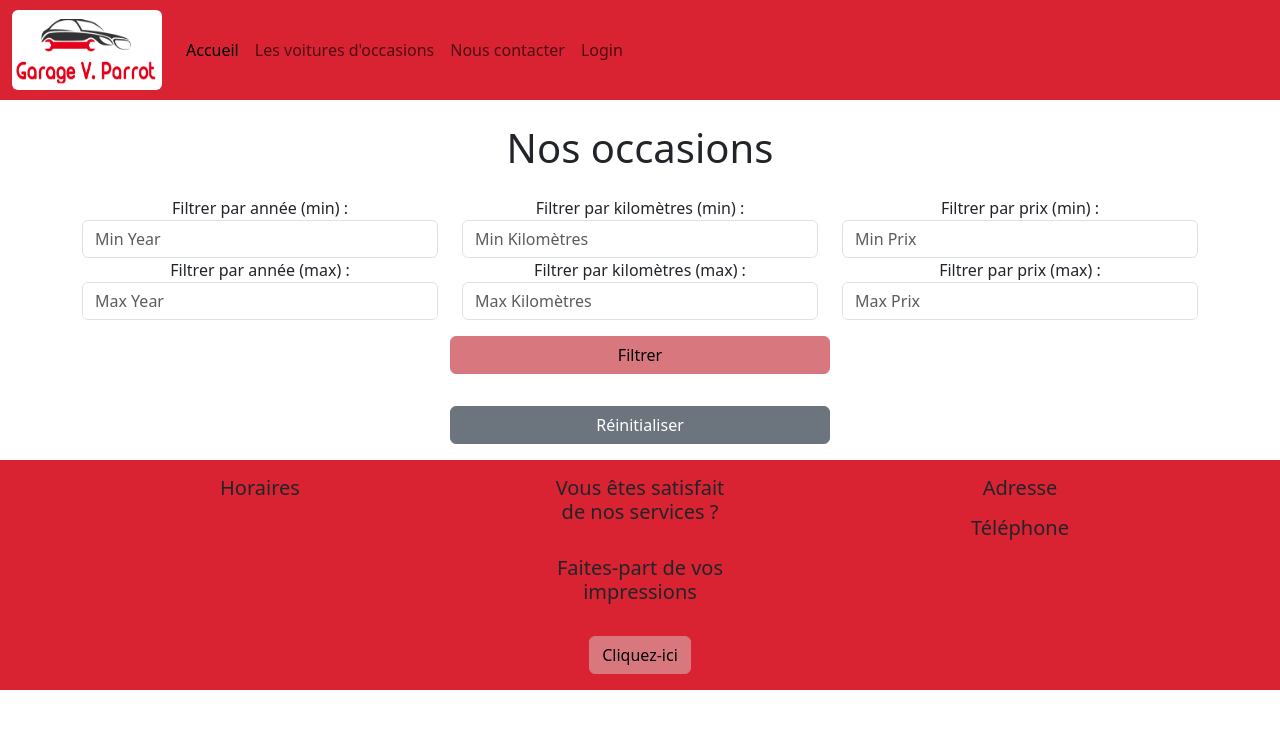
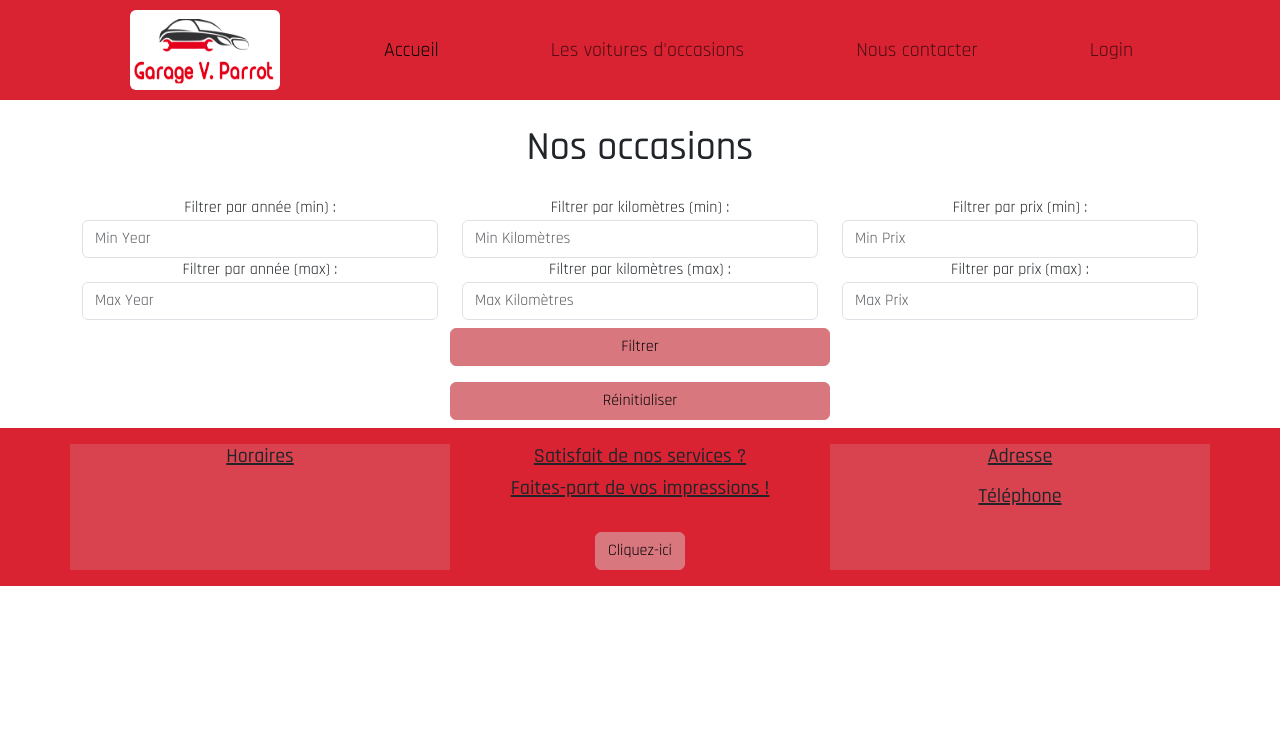
Before and after one commit to Thomas-Blachowiak/garageParrot, a Symfony app: template templates/car/index.html.twig in a window 1280 px wide. Shown: the top 729 px of the page. Run offline with Twig, Linux system fonts and the light colour scheme; the template is opened without the code that fills it, so the values that code supplies are empty; style sheets or scripts are compiled from the project's sources; some libraries are stand-ins or nearby versions.

Commit message:
Ajout d'une nouvelle police, modification des couleurs...

```diff
--- a/assets/styles/app.scss
+++ b/assets/styles/app.scss
@@ -1,9 +1,12 @@
 @import "custom";
 @import "~bootstrap/scss/bootstrap";
 
+body {
+    font-family: 'Rajdhani', sans-serif;
+}
 
 nav {
-    background-color: #D92332;
+    background-color: $primary;
     height: 100px;
 }
 
@@ -13,7 +16,7 @@ img {
 }
 
 footer {
-    background-color: #D92332;
+    background-color: $primary;
     bottom: 0;
     width:100%;
 }
@@ -23,3 +26,7 @@ footer {
     width: 300px;
     height: 200px;
 }
+
+h5 {
+    text-decoration: underline;
+}
--- a/assets/styles/custom.scss
+++ b/assets/styles/custom.scss
@@ -1 +1,3 @@
-$primary : #D9777F;
+$primary : #D92332;
+$secondary : #D94350;
+$success : #D9777F;
--- a/templates/base.html.twig
+++ b/templates/base.html.twig
@@ -5,8 +5,10 @@
         <title>{% block title %}{% endblock %} - Garage V. PARROT</title>
         <meta name="viewport" content="width=device-width, initial-scale=1.0">
         <link rel="stylesheet" href="{{ asset('assets/styles/app.scss') }}">
+        <link rel="preconnect" href="https://fonts.googleapis.com">
+        <link rel="preconnect" href="https://fonts.gstatic.com" crossorigin>
+        <link href="https://fonts.googleapis.com/css2?family=Rajdhani:wght@300;400;500&display=swap" rel="stylesheet">
         {% block stylesheets %}{{ encore_entry_link_tags('app') }}{% endblock %}
-
 
         {% block javascripts %}{{ encore_entry_script_tags('app') }}{% endblock %}
         <script src="https://code.jquery.com/jquery-3.6.0.min.js" defer></script>
--- a/templates/car/index.html.twig
+++ b/templates/car/index.html.twig
@@ -8,38 +8,38 @@
 			<h1 class="text-center my-4">Nos occasions</h1>
 			<form id="filter-form">
 				<div class="row">
-					<div class="form-group col-4">
+					<div class="form-group col-md-4 col-sm-6">
 						<label for="year-filter">Filtrer par année (min) :</label>
 						<input type="number" id="year-min-filter" class="form-control" placeholder="Min Year">
 					</div>
-					<div class="form-group col-4">
+					<div class="form-group col-md-4 col-sm-6">
 						<label for="kilometer-filter">Filtrer par kilomètres (min) :</label>
 						<input type="number" id="kilometer-min-filter" class="form-control" placeholder="Min Kilomètres">
 					</div>
-					<div class="form-group col-4">
+					<div class="form-group col-md-4 col-sm-6">
 						<label for="price-min-filter">Filtrer par prix (min) :</label>
 						<input type="number" id="price-min-filter" class="form-control" placeholder="Min Prix">
 					</div>
-					<div class="form-group col-4">
+					<div class="form-group col-md-4 col-sm-6">
 						<label for="year-filter">Filtrer par année (max) :</label>
 						<input type="number" id="year-max-filter" class="form-control" placeholder="Max Year">
 					</div>
-					<div class="form-group col-4">
+					<div class="form-group col-md-4 col-sm-6">
 						<label for="kilometer-filter">Filtrer par kilomètres (max) :</label>
 						<input type="number" id="kilometer-max-filter" class="form-control" placeholder="Max Kilomètres">
 					</div>
-					<div class="form-group col-4">
+					<div class="form-group col-md-4 col-sm-6">
 						<label for="price-min-filter">Filtrer par prix (max) :</label>
 						<input type="number" id="price-max-filter" class="form-control" placeholder="Max Prix">
 					</div>
 				</div>
 				<div class="row">
-					<button type="submit" class="btn btn-primary col-4 my-3 mx-auto">Filtrer</button>
+					<button type="submit" class="btn btn-success col-4 my-2 mx-auto">Filtrer</button>
 				</div>
 				<div
 					class="row">
 					<!-- Ajoute un bouton de réinitialisation -->
-					<button id="reset-button" class="btn btn-secondary col-4 my-3 mx-auto">Réinitialiser</button>
+					<button id="reset-button" class="btn btn-success col-4 my-2 mx-auto">Réinitialiser</button>
 				</div>
 			</form>
 		</div>
@@ -47,8 +47,8 @@
 	<section class="container-sm">
 		<div class="row">
 			{% for usedCar in usedCar %}
-				<div class="col-4" id="car" data-year={{ usedCar.year }} data-kilometer={{ usedCar.kilometer }} data-price={{ usedCar.price }}>
-					<div class="card h-70 m-3 bg-primary" style="width: 20rem">
+				<div class="col-md-4 col-sm-6" id="car" data-year={{ usedCar.year }} data-kilometer={{ usedCar.kilometer }} data-price={{ usedCar.price }}>
+					<div class="card m-3 bg-secondary" style="width: 23rem">
 						{% if usedCar.getImages()|length > 1 %}
 							<div
 								id="carCarousel{{ loop.index }}" class="carousel slide">
@@ -78,12 +78,12 @@
 						<div class="card-body">
 							<h5 class="card-title">{{ usedCar.name}}</h5>
 							<div class="card-text">
-								<p id="price">{{ usedCar.price}}€</p>
-								<p id="annee">{{ usedCar.year}}</p>
-								<p id="km">{{ usedCar.kilometer}}km</p>
-								<p id="energy">{{ usedCar.energy}}</p>
+								<p id="price" class="my-1">Prix: {{ usedCar.price}}€</p>
+								<p id="annee" class="my-1">Première immatriculation: {{ usedCar.year}}</p>
+								<p id="km" class="my-1">Nombre de km: {{ usedCar.kilometer}}km</p>
+								<p id="energy" class="my-1">Moteur: {{ usedCar.energy}}</p>
 							</div>
-							<div class="accordion bg-primary border-rounder" id="accordionExample{{ loop.index }}">
+							<div class="accordion bg-secondary border-rounder" id="accordionExample{{ loop.index }}">
 								<div class="accordion-item">
 									<h2 class="accordion-header">
 										<button class="accordion-button collapsed" type="button" data-bs-toggle="collapse" data-bs-target="#collapseTwo{{ loop.index }}" aria-expanded="false" aria-controls="collapseTwo{{ loop.index }}">
--- a/templates/menu/footer.html.twig
+++ b/templates/menu/footer.html.twig
@@ -1,29 +1,26 @@
 <footer>
 	<div class="container-sm">
 		<div class="row">
-			<div class="col-md-4 text-center my-3">
+			<div class="col-md-4 text-center my-3 bg-secondary">
 				<h5>Horaires</h5>
         {% for openingDays in openingDays %}
                 <p><strong>{{ openingDays.days }}:</strong>  {{ openingDays.open }}</p>
         {% endfor %}
 			</div>
-			<div class="col-md-4 text-center my-3">
-				<h5>Vous êtes satisfait
-					<br>
-					de nos services ?</h5><br>
-				<h5>Faites-part de vos<br>
-					impressions
+			<div class="col-md-4 text-center my-3 align-self-center">
+				<h5>Satisfait de nos services ?</h5>
+				<h5>Faites-part de vos impressions !
 				</h5><br>
-				<a class="btn btn-primary mbsy-3" href="{{ path('app_testimonial')}}" role="button">Cliquez-ici</a>
+				<a class="btn btn-success mbsy-3" href="{{ path('app_testimonial')}}" role="button">Cliquez-ici</a>
 			</div>
-			<div class="col-md-4 text-center my-3">
+			<div class="col-md-4 text-center my-3 bg-secondary">
 				<h5>Adresse</h5>
 				<p>{{ address.street }}</p>
 				<p>{{ address.city }}</p>
 				<p>{{ address.zipCode }}</p>
                 <h5>Téléphone</5><br><br>
                 <p>
-					<a href="tel:{{ address.phoneNumber }}">
+					<a href="tel:{{ address.phoneNumber }}" class="text-black">
 						{{ address.phoneNumber }}
 					</a>
 				</p>
--- a/templates/menu/nav.html.twig
+++ b/templates/menu/nav.html.twig
@@ -1,22 +1,22 @@
 <nav class="navbar navbar-expand-lg" id="nav">
-	<div class="container-fluid">
-		<a class="navbar-brand" href="{{ path('app_home')}}"><img src="{{ asset('/image/logo.jpeg')}}" class="rounded float-start"></a>
+	<div class="container-sm">
+		<a class="navbar-brand mx-5" href="{{ path('app_home')}}"><img src="{{ asset('/image/logo.jpeg')}}" class="rounded float-start"></a>
 		<button class="navbar-toggler" type="button" data-bs-toggle="collapse" data-bs-target="#navbarSupportedContent" aria-controls="navbarSupportedContent" aria-expanded="false" aria-label="Toggle navigation">
 			<span class="navbar-toggler-icon"></span>
 		</button>
 		<div class="collapse navbar-collapse" id="navbarSupportedContent">
 			<ul class="navbar-nav me-auto mb-2 mb-lg-0">
 				<li class="nav-item">
-					<a class="nav-link active" aria-current="page" href="{{ path('app_home')}}">Accueil</a>
+					<a class="nav-link active mx-5 fs-5" aria-current="page" href="{{ path('app_home')}}">Accueil</a>
 				</li>
 				<li class="nav-item">
-					<a class="nav-link" href="{{ path('app_car')}}">Les voitures d'occasions</a>
+					<a class="nav-link mx-5 fs-5" href="{{ path('app_car')}}">Les voitures d'occasions</a>
 				</li>
 				<li class="nav-item">
-					<a class="nav-link" href="{{ path('app_contact')}}">Nous contacter</a>
+					<a class="nav-link mx-5 fs-5" href="{{ path('app_contact')}}">Nous contacter</a>
 				</li>
 				<li class="nav-item">
-					<a class="nav-link" href="{{ path('admin')}}">Login</a>
+					<a class="nav-link mx-5 fs-5" href="{{ path('admin')}}">Login</a>
 				</li>
 			</ul>
 		</div>
```
Also changed, not shown: templates/home/home.html.twig (+5 -2 lines), public/images/usedCar/duck-64a524c486c16763929688.png (deleted), public/images/usedCar/lamborghini2-64a5ca4e9b5be609004611.jpeg (added), public/images/usedCar/mustang2-64a5c9f088b90536043967.jpeg (added), public/images/usedCar/mustang3-64a5c9f089b30659889169.jpeg (added), public/images/usedCar/porsche4-64a5cab74f0f2383964331.jpeg (added), public/images/usedCar/porsche5-64a5cab74f567834647859.png (added), public/images/usedCar/porshe3-64a5cb7cbc928209654658.jpeg (added).
